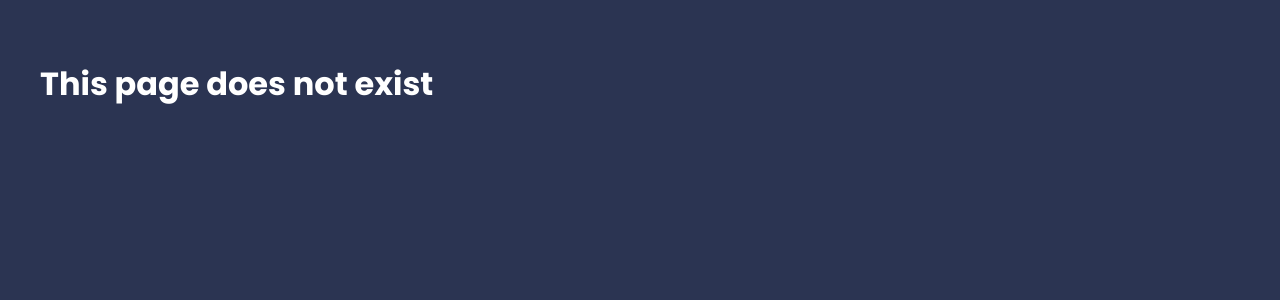
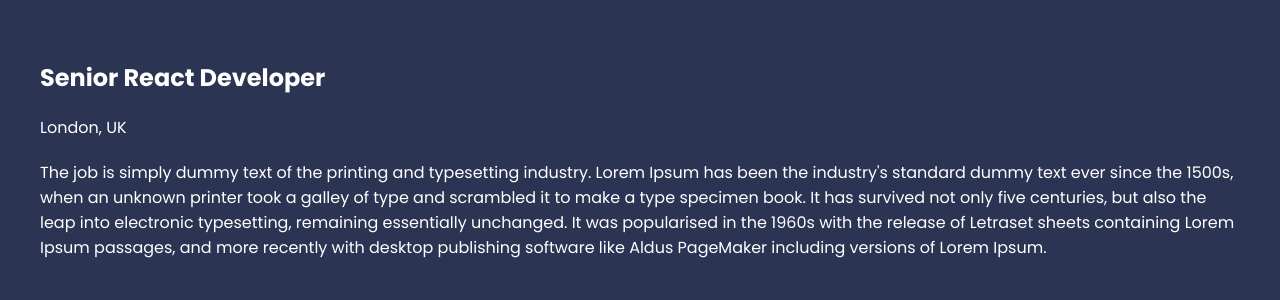
Before and after one commit to Coding-major/react-router-practise, a React (Create React App) app: page /careers/1 in a window 1280 px wide. Shown: the top 300 px of the page. Built offline with nearby package versions, Linux system fonts and the light colour scheme; data requests are answered from the project's data file.

Commit message:
get one using useLoaderData

```diff
--- a/src/App.js
+++ b/src/App.js
@@ -1,14 +1,16 @@
 import { createBrowserRouter, Route, createRoutesFromElements, RouterProvider } from "react-router-dom";
 import RootLayout from "./layouts/RootLayer"
 import HelpLayout from "./layouts/HelpLayout";
+import CareersLayout from "./layouts/CareersLayout";
 //pages
 import Home from "./pages/Home";
 import About from "./pages/About";
 import Faq from "./pages/faq";
 import Discussion from "./pages/Discussion";
 import NotFound from "./pages/NotFound";
-import Career, { careerLoader } from "./pages/Career";
-import CareersLayout from "./layouts/CareersLayout";
+import Careers, { careersLoader } from "./pages/Careers";
+import Career, {careerLoader} from "./pages/Career";
+
 
 
 const router = createBrowserRouter(
@@ -21,12 +23,16 @@ const router = createBrowserRouter(
         <Route path="discussion" element={<Discussion />} />
       </Route>
       <Route path="careers" element={<CareersLayout />}>
+          <Route
+            index
+            element={<Careers />}
+            loader={careersLoader} />
+
         <Route
-          index
+          path=":id"
           element={<Career />}
           loader={careerLoader} />
       </Route>
-
       <Route path="*" element={<NotFound />} />
     </Route>
   )
--- a/src/pages/Career.js
+++ b/src/pages/Career.js
@@ -1,25 +1,24 @@
-import { useLoaderData, Link } from "react-router-dom"
-
+import { useLoaderData } from "react-router-dom"
 export default function Career() {
-    const careers = useLoaderData()
-
+    //const {id} = useParams()
+    const career = useLoaderData()
     return (
         <div>
-            {careers.map(career => (
-                <Link to='/' key={career.id}>
-                    <div style={{background: "#2a2b2a"}}>
-                        <p>{career.title}</p>
-                        <p>Based in {career.location}</p>
-                    </div>
-                </Link>
-            ))}
+            <h2>{career.title}</h2>
+            <p>{career.slary}</p>
+            <p>{career.location}</p>
+            <p>The job is simply dummy text of the printing and typesetting industry. Lorem Ipsum has been the
+                industry's standard dummy text ever since the 1500s, when an unknown printer took a
+                galley of type and scrambled it to make a type specimen book. It has survived not only five centuries, but also the leap into
+                electronic typesetting, remaining essentially unchanged. It was popularised in the 1960s with the release of Letraset sheets containing Lorem Ipsum passages,
+                and more recently with desktop publishing software like Aldus PageMaker including versions of Lorem Ipsum.</p>
         </div>
     )
 }
 
-//loader function
-export const careerLoader = async () => {
-    const response = await fetch("http://localhost:4000/careers")
+export const careerLoader = async({params}) => {
+    const {id} = params
 
+    const response = await fetch(`http://localhost:4000/careers/${id}`)
     return response.json()
 }
--- /dev/null
+++ b/src/pages/Careers.js
@@ -0,0 +1,25 @@
+import { useLoaderData, Link } from "react-router-dom"
+
+export default function Careers() {
+    const careers = useLoaderData()
+
+    return (
+        <div>
+            {careers.map(career => (
+                <Link to={`${career.id}`} key={career.id}>
+                    <div style={{background: "#2a2b2a"}}>
+                        <p>{career.title}</p>
+                        <p>Based in {career.location}</p>
+                    </div>
+                </Link>
+            ))}
+        </div>
+    )
+}
+
+//loader function
+export const careersLoader = async () => {
+    const response = await fetch("http://localhost:4000/careers")
+
+    return response.json()
+}
```
